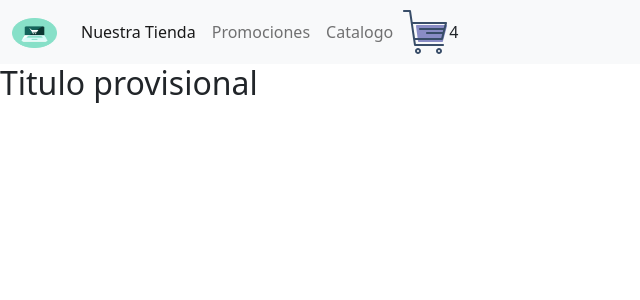
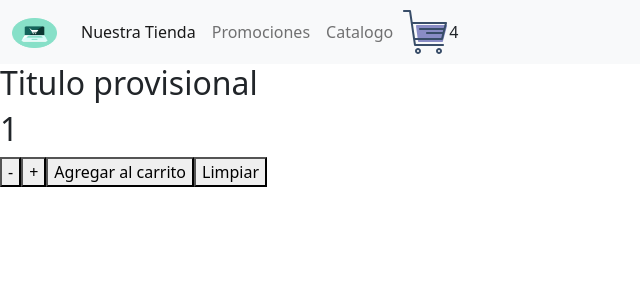
Before and after one commit to elkinmontoya17/ecommerce_elkin_montoya, a React (Create React App) app: page / in a window 1280 px wide. Shown: the top 300 px of the page, without its empty margins (0-640 px from the left). Built offline with nearby package versions, Linux system fonts and the light colour scheme.

Commit message:
agrega ItemCount

```diff
--- a/src/App.js
+++ b/src/App.js
@@ -1,14 +1,21 @@
-import logo from './logo.svg';
 import './App.css';
 import NavBar from './components/NavBar';
 import ItemlistContainer from './components/ItemlistContainer';
+import ItemCount from './components/ItemCount';
+
 
 
 function App() {
+
+
+  const onAdd = (count) =>{
+    alert(`Llevas ${count} en el carrito`);
+  }
   return (
   <>
     <NavBar />
     <ItemlistContainer greeting={"Titulo provisional"}/>
+    <ItemCount initial={1} max={10} onAdd={onAdd}/>
   </>
   )
 }
--- /dev/null
+++ b/src/components/ItemCount.jsx
@@ -0,0 +1,33 @@
+import React, { useState } from 'react'
+
+export default function ItemCount({ initial, max, onAdd }) {
+
+const [count, setCount] = useState(initial)
+
+const sumar = () => {
+    if (count < max) {
+        setCount(count + 1)
+    } else {
+        alert("No puedes agregar mas productos")
+    }
+
+}
+
+const restar = () => {
+   count > initial ? setCount(count - 1) : alert("No puedes quitar mas prductos");
+}
+
+const reset = () => {
+    setCount(initial);
+}
+
+  return (
+    <div>
+        <h2>{count}</h2>
+        <button onClick={restar}>-</button>
+        <button onClick={sumar}>+</button>
+        <button onClick={ () => {onAdd(count); reset()}}>Agregar al carrito</button>
+        <button onClick={reset}>Limpiar</button>
+    </div>
+  )
+}
--- a/src/components/ItemlistContainer.jsx
+++ b/src/components/ItemlistContainer.jsx
@@ -1,8 +1,8 @@
 import React from 'react'
 
-function ItemlistContainer(props) {
+function ItemlistContainer({greeting}) {
   return (
-    <h2>{props.greeting}</h2>
+    <h2>{greeting}</h2>
   )
 }
 
```
